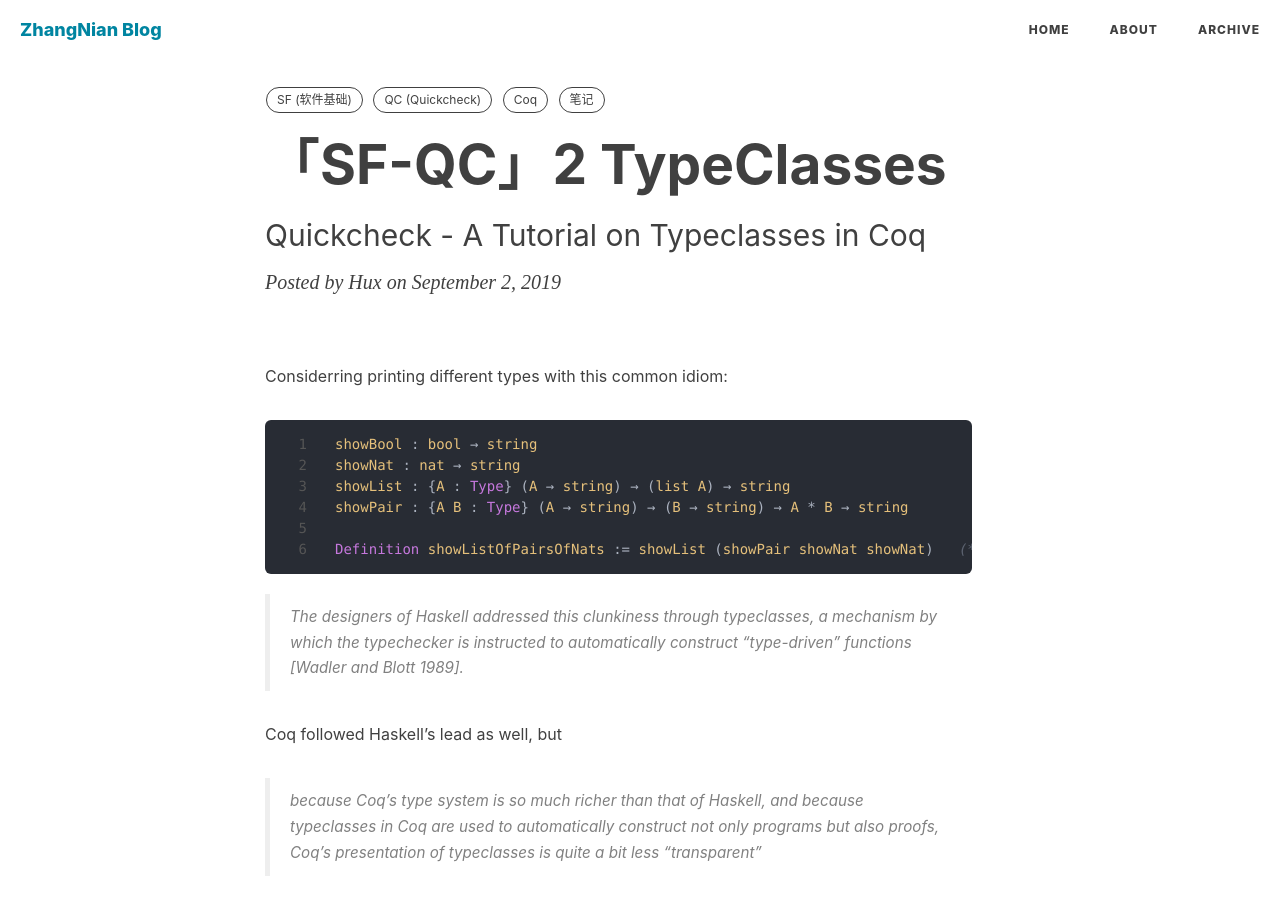
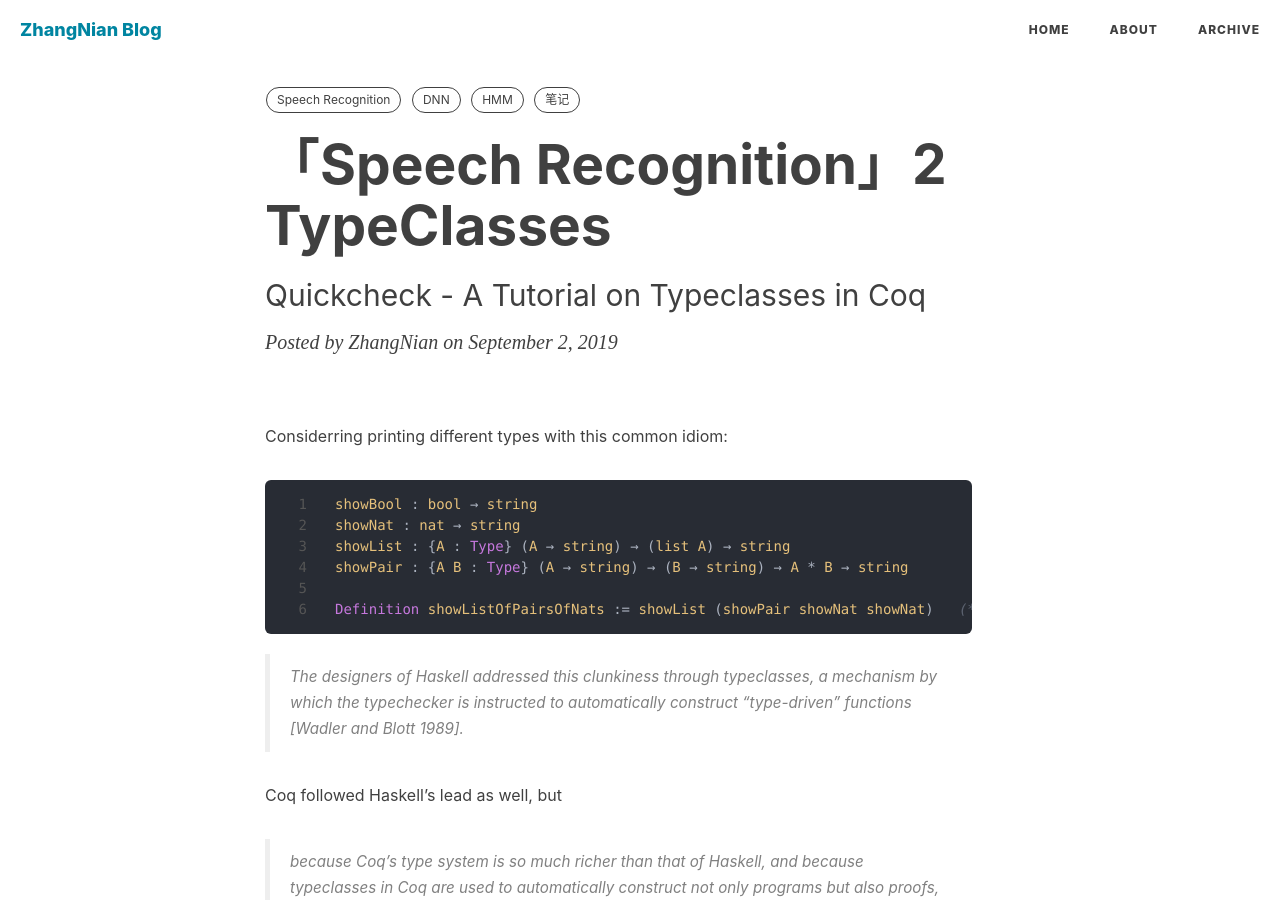
Before and after one commit to Zhang-Nian/Speech, a Jekyll site: the page built from _posts/read_speech_recognition/2019-09-02-sf-qc-02-typeclasses.md, in a window 1280 px wide and 900 px high. Built offline with Jekyll 4.4.1, drawn with Linux system fonts in a browser that asks for light colours; nearby versions of some CDN libraries; comment, search, counter and statistics services are not loaded; some of the changed text lies outside the part shown.

Commit message:
add new tags

```diff
--- a/_posts/read_sf_qc/2019-09-02-sf-qc-02-typeclasses.md
+++ b/_posts/read_speech_recognition/2019-09-02-sf-qc-02-typeclasses.md
@@ -1,14 +1,14 @@
 ---
-title: "「SF-QC」2 TypeClasses"
+title: "「Speech Recognition」2 TypeClasses"
 subtitle: "Quickcheck - A Tutorial on Typeclasses in Coq"
 layout: post
-author: "Hux"
+author: "ZhangNian"
 header-style: text
 hidden: true
 tags:
-  - SF (软件基础)
-  - QC (Quickcheck)
-  - Coq
+  - Speech Recognition
+  - DNN
+  - HMM
   - 笔记
 ---
 
```
Also changed, not shown: _posts/read_speech_kaldi/2019-11-01-sf-plf-01-equiv.md (renamed from _posts/read_sf_plf/2019-11-01-sf-plf-01-equiv.md, +4 -5 lines), _posts/read_speech_synthesis/2019-11-01-sf-lf-01-basics.md (renamed from _posts/read_sf_lf/2019-11-01-sf-lf-01-basics.md, +3 -5 lines).
